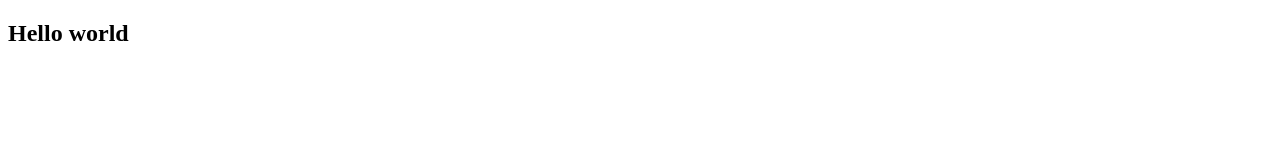
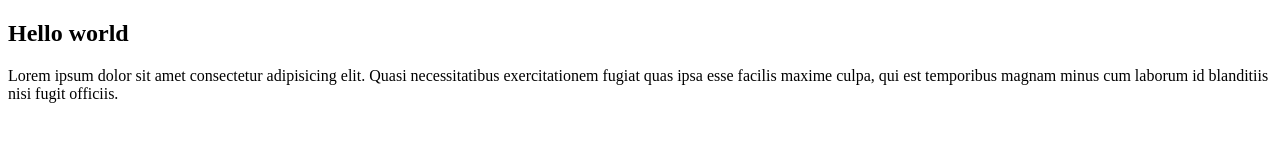
Before and after one commit to kkkouu4/thr-git-test, a plain HTML site: page index.html in a window 1280 px wide. Drawn offline with Linux system fonts and the light colour scheme.

Commit message:
menambahkan paragraf

```diff
--- a/index.html
+++ b/index.html
@@ -8,5 +8,6 @@
 </head>
 <body>
     <h2>Hello world</h2>
+    <p>Lorem ipsum dolor sit amet consectetur adipisicing elit. Quasi necessitatibus exercitationem fugiat quas ipsa esse facilis maxime culpa, qui est temporibus magnam minus cum laborum id blanditiis nisi fugit officiis.</p>
 </body>
 </html>
```
